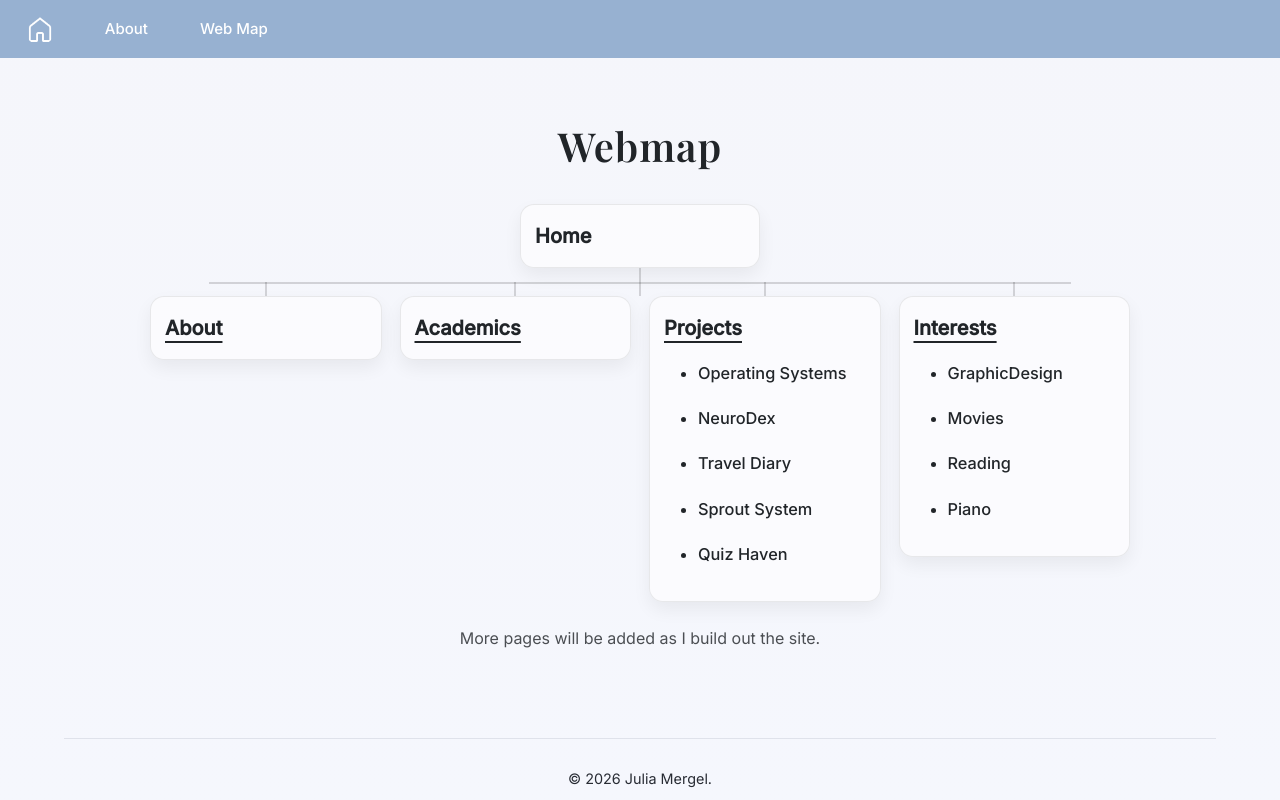
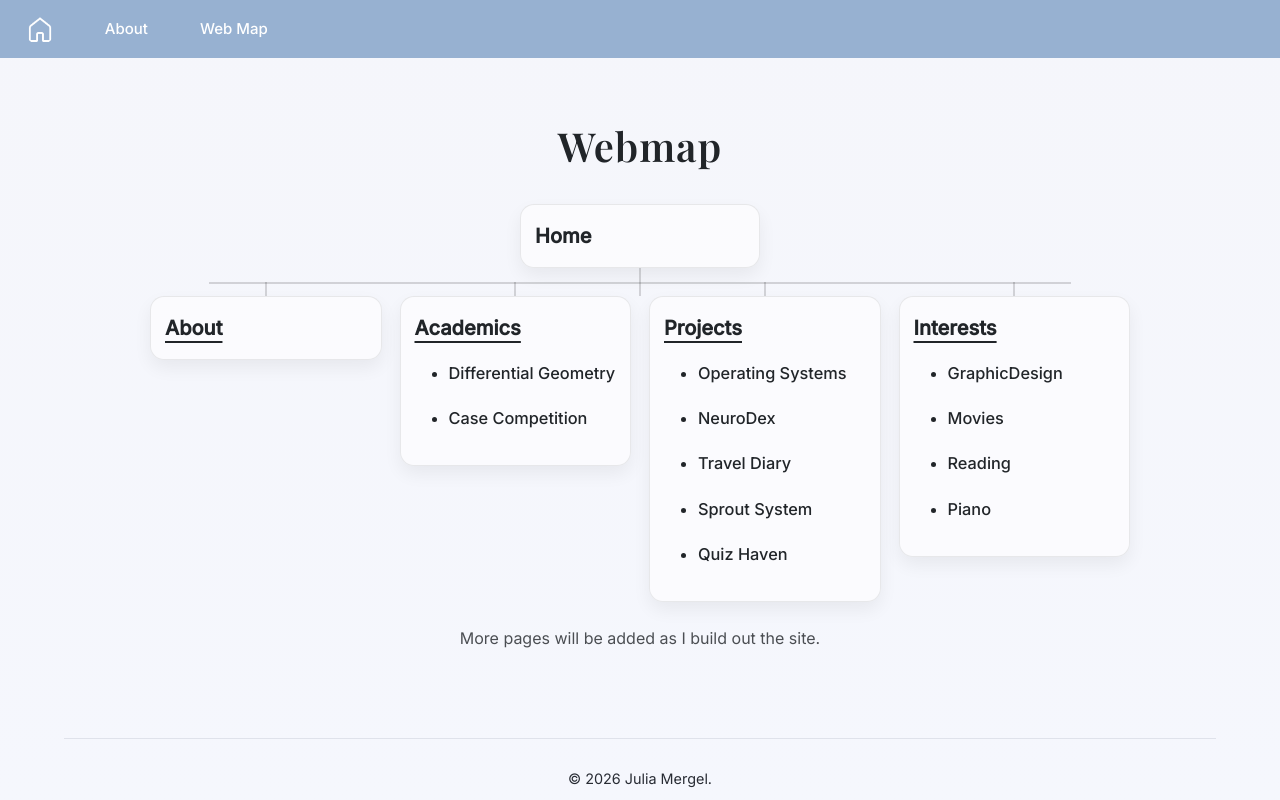
Before and after one commit to jumergel/jumergel.github.io, a React (Create React App) app: page /webmap in a window 1280 px wide. Built offline with nearby package versions, Linux system fonts and the light colour scheme; a web font is replaced by a local one.

Commit message:
webmap updated

```diff
--- a/src/pages/Webmap.js
+++ b/src/pages/Webmap.js
@@ -8,7 +8,12 @@ const WEBMAP = {
   home: { label: "Home", to: "/" },
   sections: [
     { label: "About", to: "/about", children: [] },
-    { label: "Academics", to: "/academics", children: [] },
+    { label: "Academics", to: "/academics",
+        children: [
+          { label: "Differential Geometry", to: "/academics/differential-geometry" },
+          { label: "Case Competition", to: "/academics/mercer-case-competition" },
+        ] },
+
     { label: "Projects", to: "/projects",
         children: [
           { label: "Operating Systems", to: "/my-projects/toy-os" },
```
